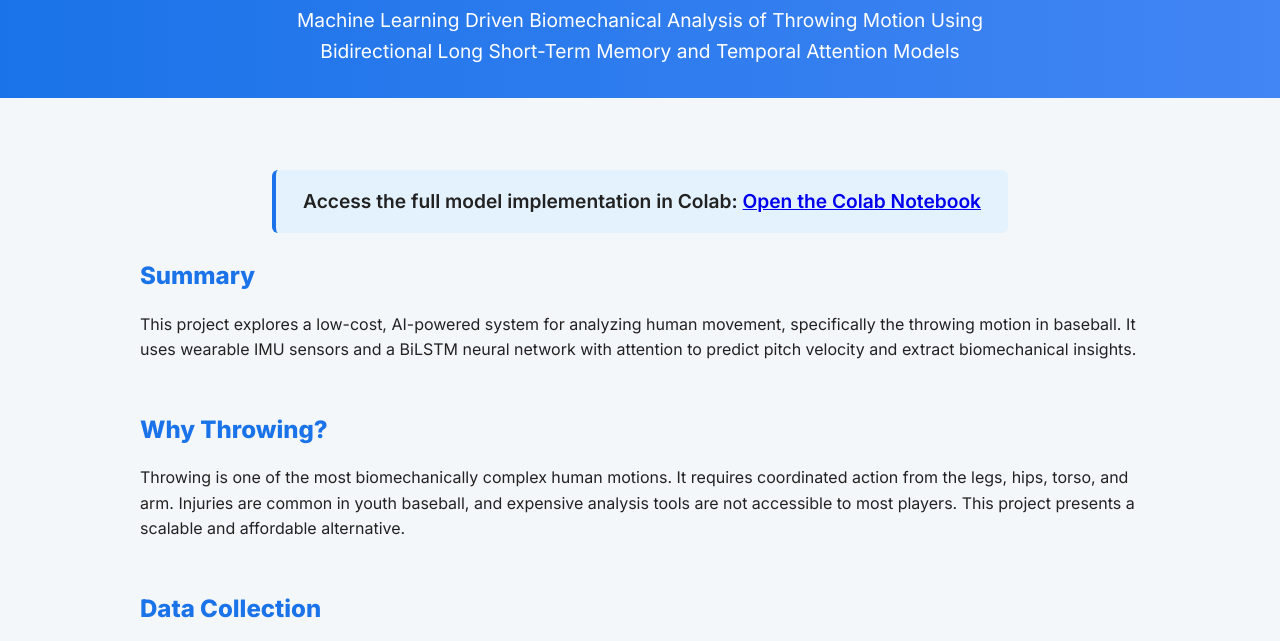
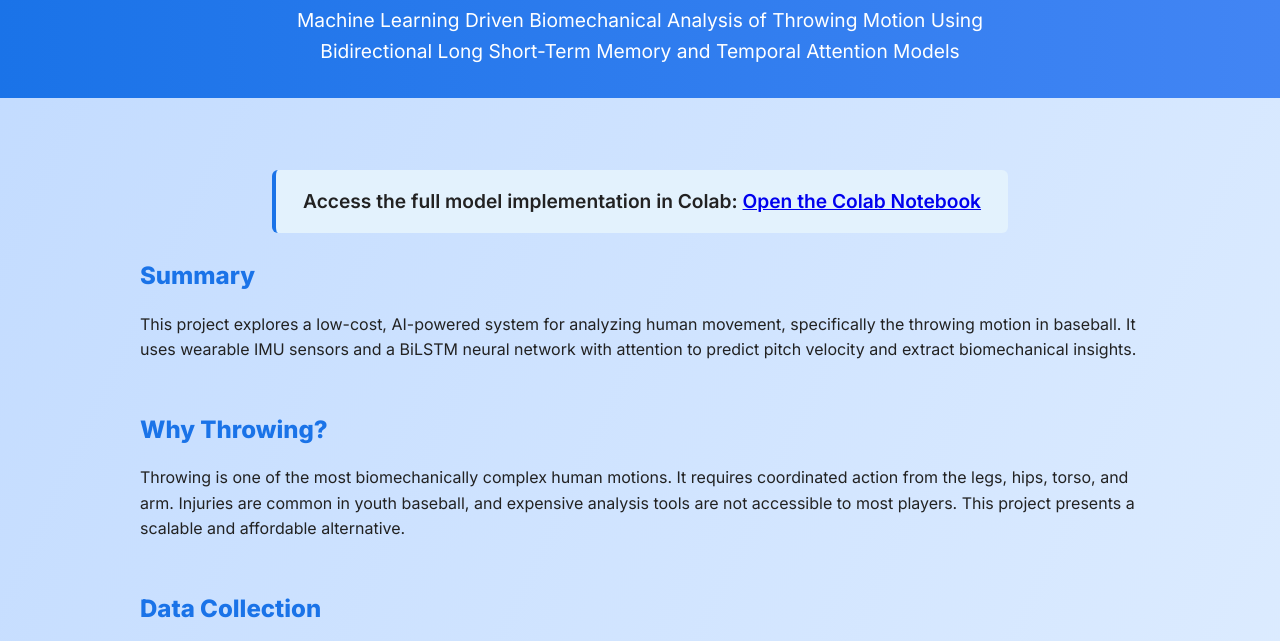
Before and after one commit to titancoder12/GVRSF2025, a plain HTML site: page index.html in a window 1280 px wide. Shown: the part 99-740 px from the top of the page. Drawn offline with Linux system fonts and the light colour scheme.

Commit message:
background color and responsive

```diff
--- a/index.html
+++ b/index.html
@@ -6,10 +6,13 @@
   <title>Machine Learning Driven Biomechanical Analysis of Throwing Motion Using Bidirectional Long Short-Term Memory and Temporal Attention Models</title>
   <link href="https://fonts.googleapis.com/css2?family=Inter:wght@400;600;800&display=swap" rel="stylesheet">
   <style>
+    html {
+      scroll-behavior: smooth;
+    }
     body {
       margin: 0;
       font-family: 'Inter', sans-serif;
-      background: #f4f7fa;
+      background: linear-gradient(to bottom right, #c2dbff, #eaf4ff);
       color: #222;
       line-height: 1.6;
     }
@@ -29,7 +32,7 @@
       margin: 0.5rem auto 0;
     }
     main {
-      padding: 3rem;
+      padding: 3rem 1.5rem;
       max-width: 1000px;
       margin: auto;
     }
```
